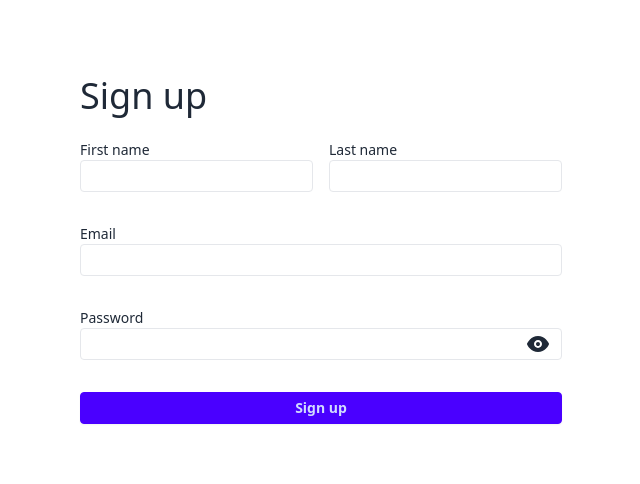
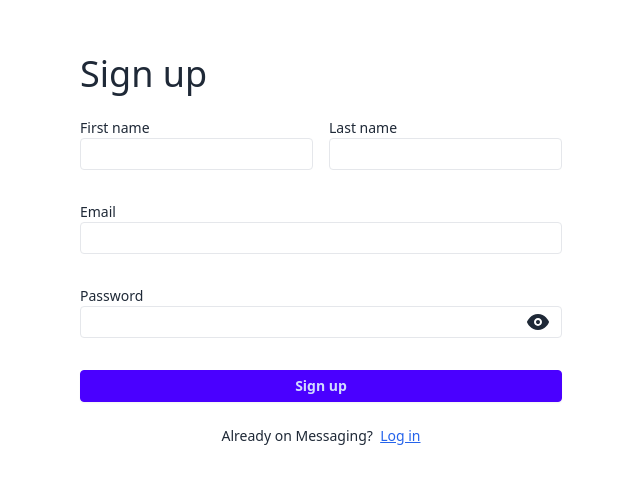
Before and after one commit to vadzimk/instant-messaging, a React (Vite) app in the folder frontend/: page /signup in a window 1280 px wide. Shown: the part 150-634 px from the top of the page, without its empty margins (319-959 px from the left). Built offline with nearby package versions, Linux system fonts and the light colour scheme.

Commit message:
frontend: add signup form link to login

```diff
--- a/frontend/src/pages/Signup/SignupForm.tsx
+++ b/frontend/src/pages/Signup/SignupForm.tsx
@@ -3,6 +3,7 @@ import {Input, Label, Field, Description, Fieldset} from '@headlessui/react'
 import auth from '../../services/auth.ts';
 import {useState} from 'react';
 import EyeIcon from '../../components/icons/EyeIcon.tsx';
+import {Link} from 'react-router-dom';
 
 export type SignupInputs = {
     firstName: string
@@ -98,6 +99,14 @@ export default function SignupForm({setSignup}: SignupFormProps) {
                     <input type="submit" value="Sign up" className="btn btn-primary btn-sm"/>
                 </Fieldset>
             </form>
+            <div className="mt-6">
+                <p className="text-center text-sm">Already on Messaging? &nbsp;
+                    <Link to="/"
+                          className="underline text-blue-600 dark:text-blue-500">
+                        Log in
+                    </Link>
+                </p>
+            </div>
         </>
 
     )
```
